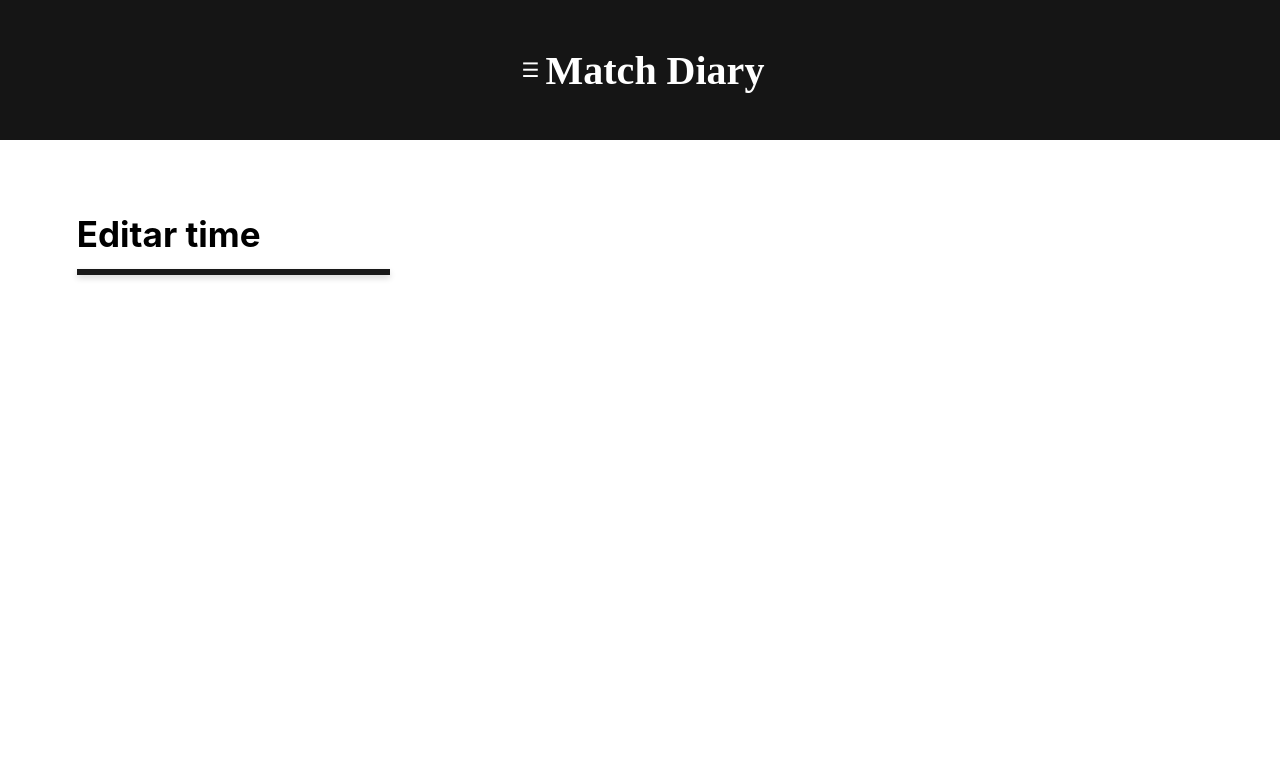
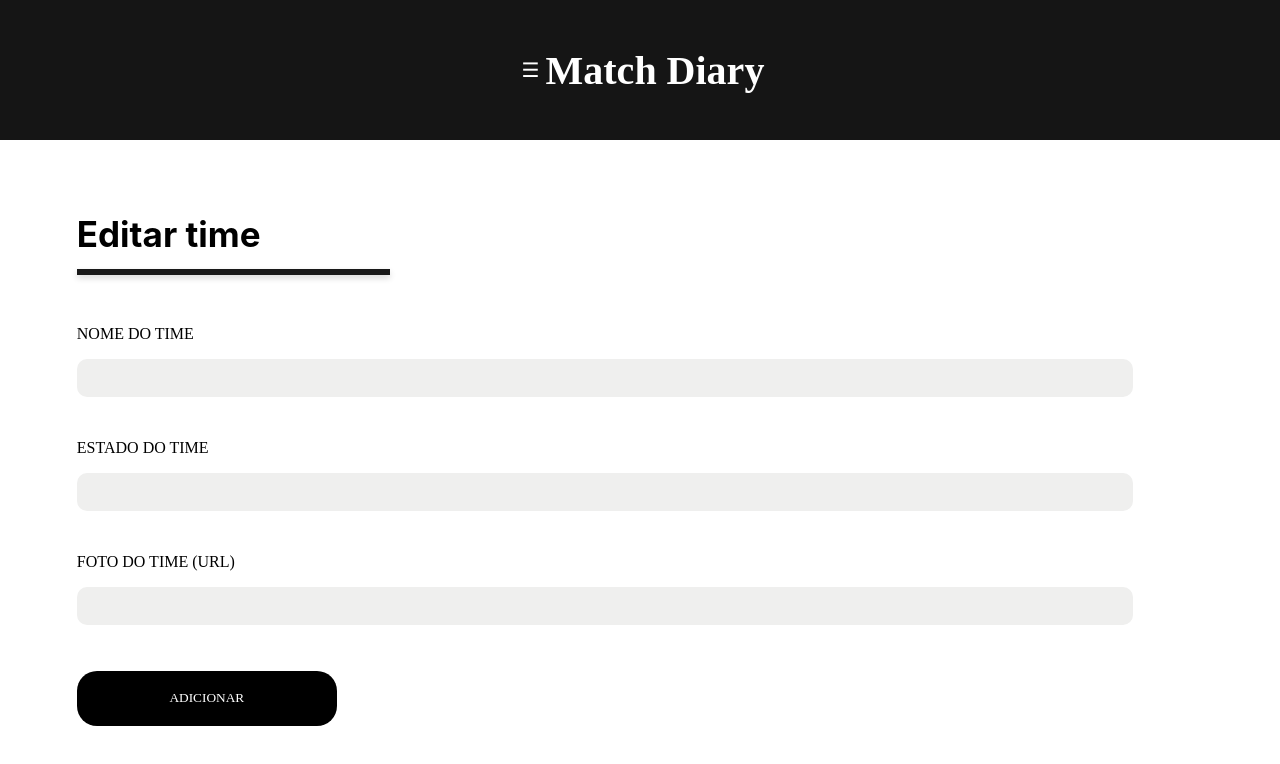
Before and after one commit to gabeporto/matchdiary, a React (Create React App) app in the folder web/: page /team/edit/1 in a window 1280 px wide. Shown: the top 764 px of the page. Built offline with nearby package versions, Linux system fonts and the light colour scheme; no server answers.

Commit message:
feat: add EditTeamPage

```diff
--- a/web/src/components/TeamTable.tsx
+++ b/web/src/components/TeamTable.tsx
@@ -3,6 +3,7 @@
 import { IconButton } from "@mui/material"
 import EditIcon from '@mui/icons-material/Edit'
 import DeleteIcon from '@mui/icons-material/Delete'
+import { useNavigate } from "react-router-dom";
 import api from "../services/api"
 
 const TableStyled = styled.table`
@@ -40,6 +41,14 @@
 
 export default function TeamTable(props : TeamTableProps) {
 
+    const navigate = useNavigate();
+
+    const handleEditTeam = async (e: React.FormEvent, teamId: number) => {
+        e.preventDefault();
+
+        navigate(`/team/edit/${teamId}`)
+    };
+
     const handleDeleteTeam = async (e: React.FormEvent, teamId: number) => {
         e.preventDefault();
 
@@ -72,7 +81,7 @@
                         <TdStyled>{team.name}</TdStyled>
                         <TdStyled>{team.state}</TdStyled>
                         <TdStyled>
-                            <IconButton>
+                            <IconButton onClick={(e: React.FormEvent) => handleEditTeam(e, team.id!)}>
                                 <EditIcon />
                             </IconButton>
                             <IconButton onClick={(e: React.FormEvent) => handleDeleteTeam(e, team.id!)}>
--- a/web/src/pages/team/EditTeamPage.tsx
+++ b/web/src/pages/team/EditTeamPage.tsx
@@ -1,14 +1,69 @@
+import { useEffect, useState } from "react";
 import Container from "../../components/Container";
 import Navbar from "../../components/Navbar";
 import Title from "../../components/Title";
+import api from "../../services/api";
+import { useNavigate, useParams } from "react-router-dom";
+import Input from "../../components/Input";
+import Button from "../../components/Button";
 
 export default function EditTeamPage() {
+
+    const [teamId, setTeamId] = useState<number>(0);
+    const [name, setName] = useState<string>('');
+    const [state, setState] = useState<string>('');
+    const [photoUrl, setPhotoUrl] = useState<string>('');
+
+
+    const navigate = useNavigate();
+    const { id } = useParams();
+    const teamIdToFetch = id ? parseInt(id, 10) : 0;
+
+    useEffect(() => {
+        const fetchData = async () => {
+            try {
+                const response = await api.getTeamDataById(teamIdToFetch);
+                setTeamId(response.data.id!)
+                setName(response.data.name)
+                setState(response.data.state)
+                setPhotoUrl(response.data.photoUrl)
+            } catch (error) {
+                console.log('Erro ao buscar dados do time:', error);
+            }
+        }
+        fetchData();
+    }, []);
+
+    const handleUpdateTeam = async (e: React.FormEvent) => {
+        e.preventDefault();
+
+        try {
+            await api.editTeam({id : teamId, name, state, photoUrl})
+
+            setName('')
+            setState('')
+            setPhotoUrl('')
+
+            navigate('/team/list')
+        } catch (error) {
+            console.log('Erro ao adicionar time', error);
+        }
+    }
+
     return (
         <>
             <Navbar />
 
             <Container>
                 <Title title="Editar time"/>
+
+                <form onSubmit={handleUpdateTeam}>
+                    <Input value={name} label="Nome do time" onChange={(e) => setName(e.target.value)}/>
+                    <Input value={state} label="Estado do time" onChange={(e) => setState(e.target.value)}/>
+                    <Input value={photoUrl} label="Foto do time (Url)" onChange={(e) => setPhotoUrl(e.target.value)}/>
+
+                    <Button type="submit" name="Adicionar"/>
+                </form>
             </Container>
         </>
     )
```
